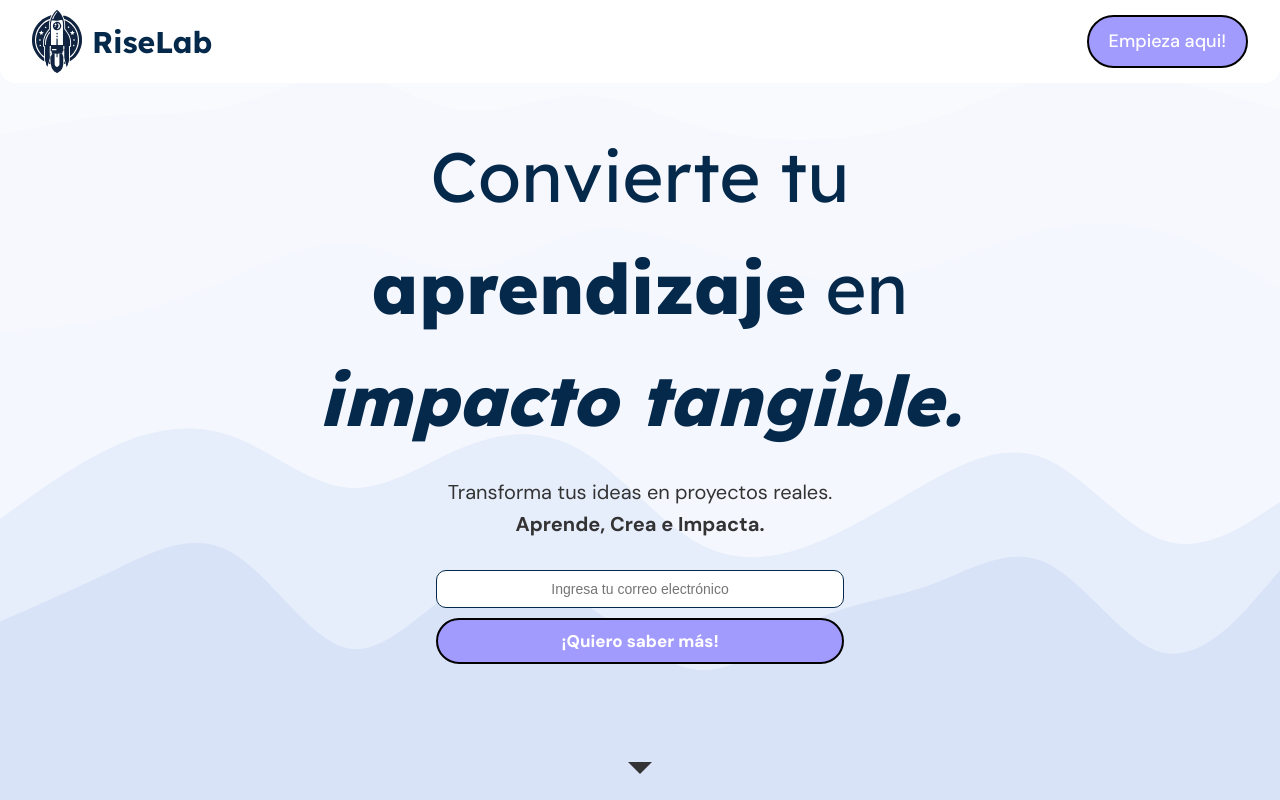
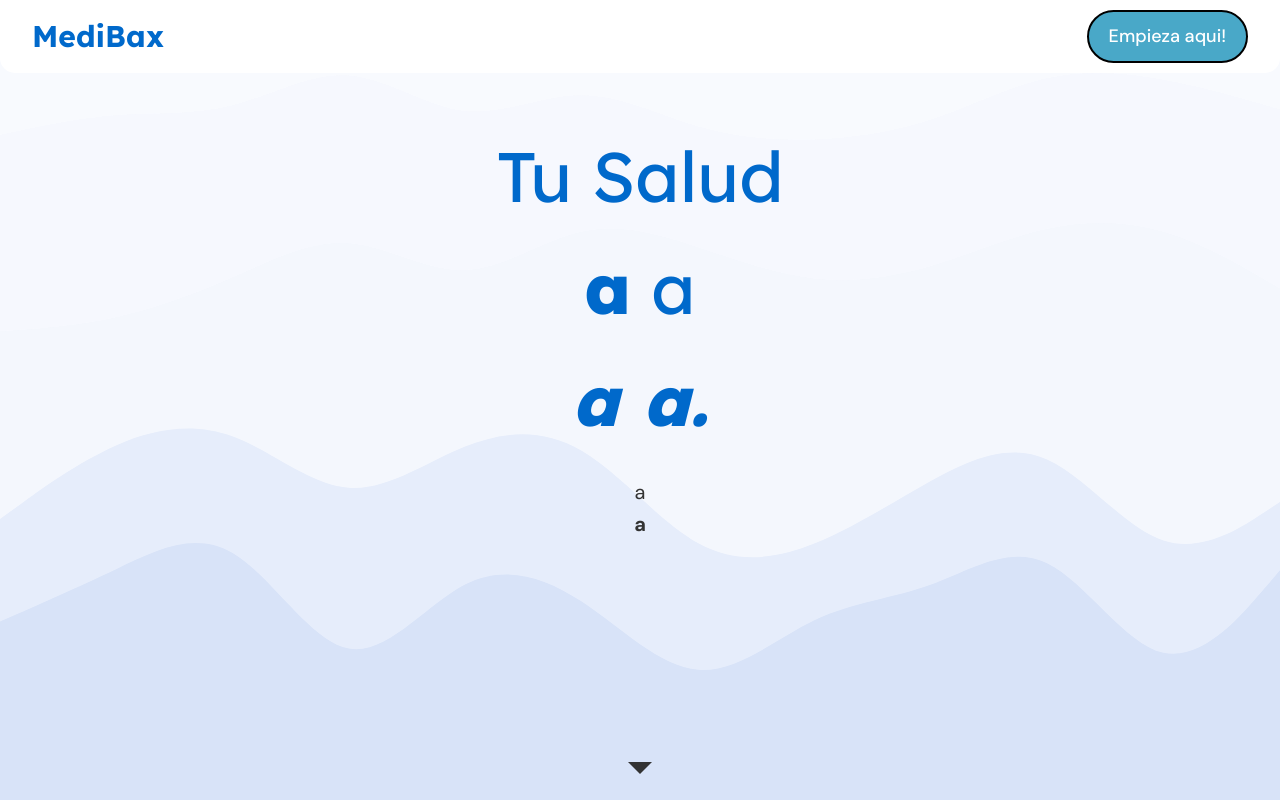
Before and after one commit to Citersito/MediBax-landing, an Astro site: page / in a window 1280 px wide. Built offline with nearby package versions, Linux system fonts and the light colour scheme; Astro itself is replaced by a stand-in of ours.

Commit message:
inicializacion de proyecto

```diff
--- a/src/components/Hero.astro
+++ b/src/components/Hero.astro
@@ -4,8 +4,7 @@
 <section class="hero">
     <div class="hero--content">
          <div class="hero--content__logo">
-            <img src="/RiseLab.svg" alt="RiseLab Logo"/>
-            <h1>RiseLab</h1>
+            <h1>MediBax</h1>
         </div>
         <div class="hero--content__button button">
             <a href="/">Empieza aqui!</a>
--- a/src/components/Main.astro
+++ b/src/components/Main.astro
@@ -3,18 +3,14 @@
 
 <main class="main-content container">
      <div class="main-content__text">
-        <h1 class="main-content__text__titulo">Convierte tu <br><span>aprendizaje</span> en <br><span class="italic">impacto tangible.</span></h1>
-        <p class="main-content__text__parrafo">Transforma tus ideas en proyectos reales.<br> <span class="bold">Aprende, Crea e Impacta.</span></p>
+        <h1 class="main-content__text__titulo">Tu Salud<br><span>a</span> a <br><span class="italic">a a.</span></h1>
+        <p class="main-content__text__parrafo">a<br> <span class="bold">a</span></p>
     </div>
-    <div class="main-content__form">
+    <!-- <div class="main-content__form">
         <form action="">
             <input class="main-content__form__input" type="text" placeholder="Ingresa tu correo electrónico">
             <button class="button">¡Quiero saber más!</button>
         </form>
-    </div>
-   <!-- <div class="main-content__animation">
-        <script src="https://unpkg.com/@dotlottie/player-component@2.7.12/dist/dotlottie-player.mjs" type="module"></script>
-        <dotlottie-player src="https://lottie.host/db3d7f38-cbd7-4099-b723-a41d3100a9e2/qzlAdBb3Rb.lottie" background="transparent" speed="1" loop autoplay></dotlottie-player>
     </div> -->
     <div class="scroll-indicator">
 		<svg xmlns="http://www.w3.org/2000/svg" fill="#333" viewBox="0 0 24 24"><path d="M12 16l-6-6h12z"/></svg>
--- a/src/styles/_base.scss
+++ b/src/styles/_base.scss
@@ -90,7 +90,7 @@ li {
 	cursor: pointer;
 	border: 2px solid #000;
 	&:hover {
-		border-bottom: 7px solid $primary-color;
+		border-bottom: 7px solid #000;
 		transform: scale(1.05);
 	}
 }
--- a/src/styles/_variables.scss
+++ b/src/styles/_variables.scss
@@ -3,16 +3,16 @@
 $font-family: "Lexend", serif;
 $font-family-alt: "DM Sans", sans-serif;
 
-$primary-color: #05294b;
+$primary-color: #0069cb;
 $secondary-color: #161616;
 $background-color: #f4f7fd;
 $background-color-white: #ffffff;
-$background-color-section2: #1c4974;
+$background-color-section2: #004484;
 
 $text-color: #333333;
 $text-color-alt: #ffffff;
 $icon-color: #b3b3b3;
-$button-color: #a29bfe;
+$button-color: #49a8c8;
 $breakpoints: (
 	small: 480px,
 	medium: 768px,
```
Also changed, not shown: src/components/Section2.astro (+4 -25 lines), src/components/card.astro (deleted, +0 -14 lines), public/RiseLab.svg (deleted), public/favicon.ico (deleted).
